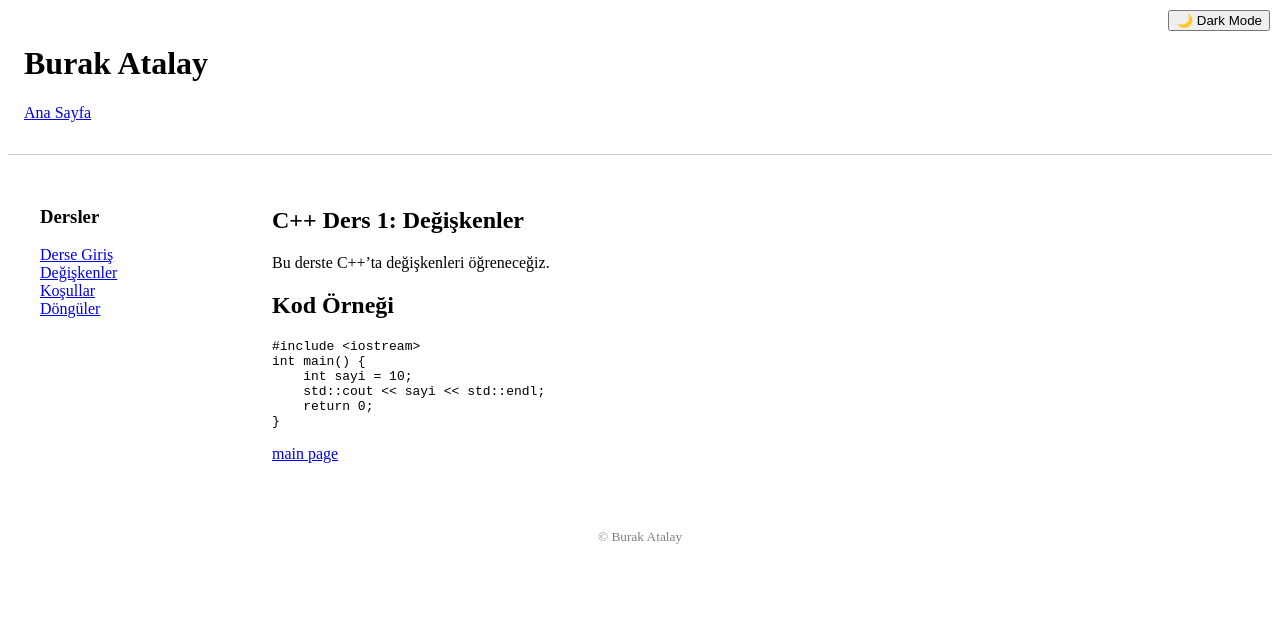
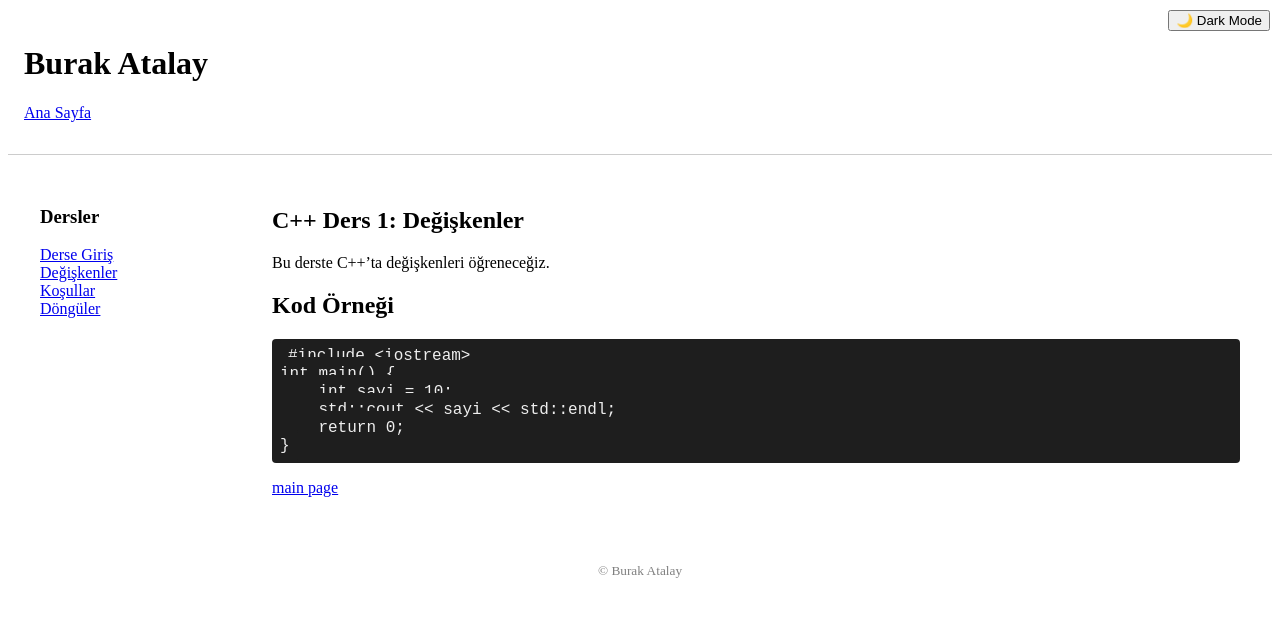
Before and after one commit to burakatalay06/burakatalay06.github.io, a Jekyll site: the page built from cpp/deneme.md, in a window 1280 px wide. Shown: the top 617 px of the page. Built offline with Jekyll 4.4.1, drawn with Linux system fonts in a browser that asks for light colours.

Commit message:
style.css: code block styling added.

```diff
--- a/assets/style.css
+++ b/assets/style.css
@@ -22,3 +22,13 @@ body.dark-mode footer {
   background-color: #1e1e1e;
   border-color: #333;
 }
+
+/* Code block styling */
+pre, code {
+  background-color: #1e1e1e;
+  color: #eee;
+  padding: 0.5em;
+  border-radius: 4px;
+  font-family: 'Fira Code', monospace;
+  overflow-x: auto;
+}
```
